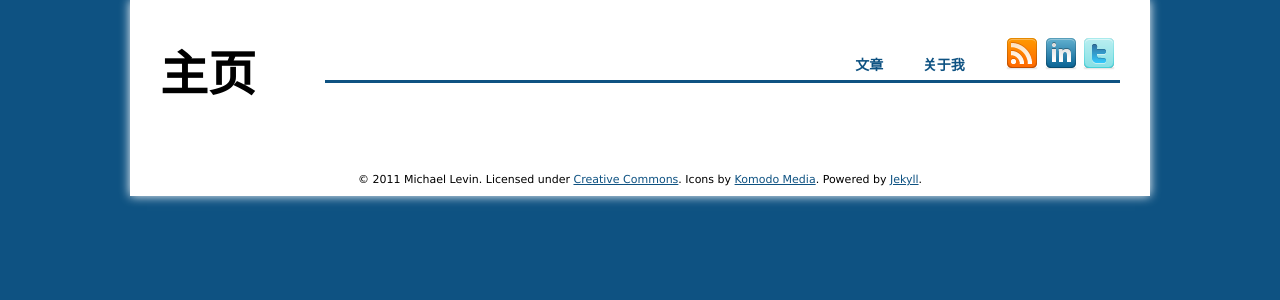
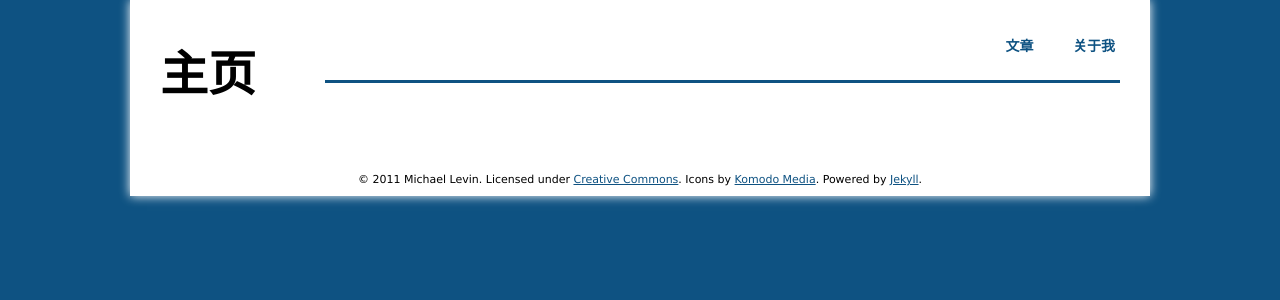
Before and after one commit to xumiao1994/xmblog, a Jekyll site: the page built from index.html, in a window 1280 px wide. Shown: the top 300 px of the page. Built offline with Jekyll 4.4.1, drawn with Linux system fonts in a browser that asks for light colours; some web fonts are replaced; Markdown is read by kramdown in place of the engine named in the settings; comment, search, counter and statistics services are not loaded.

Commit message:
Update default.html

```diff
--- a/_layouts/default.html
+++ b/_layouts/default.html
@@ -37,11 +37,7 @@
       <ul>
         <li><a href="/xmblog/archive/">文章</a></li>
         <li><a href="/xmblog/projects/">关于我</a></li>
-        <li>
-          <a href="http://feeds.feedburner.com/kinnetica" onclick="javascript: _gaq.push(['_trackPageview', '/G3/feeds.feedburner.com/kinnetica']);"><img src="/images/rss.png" border="0" alt="Subscribe via RSS" title="Subscribe via RSS"/></a>
-          <a href="http://www.linkedin.com/in/levinm" onclick="javascript: _gaq.push(['_trackPageview', '/G2/linkedin.com']);"><img src="/images/linkedin.png" alt="Connect on LinkedIn" title="Connect on LinkedIn" border="0" /></a>
-          <a href="http://www.twitter.com/kinnetica" onclick="javascript: _gaq.push(['_trackPageview', '/G1/twitter.com']);"><img src="/images/twitter.png" alt="Follow on Twitter" title="Follow on Twitter" border="0" /></a>
-        </li>
+
       </ul>
     </div>
     <div style="clear:both;"></div>
```
